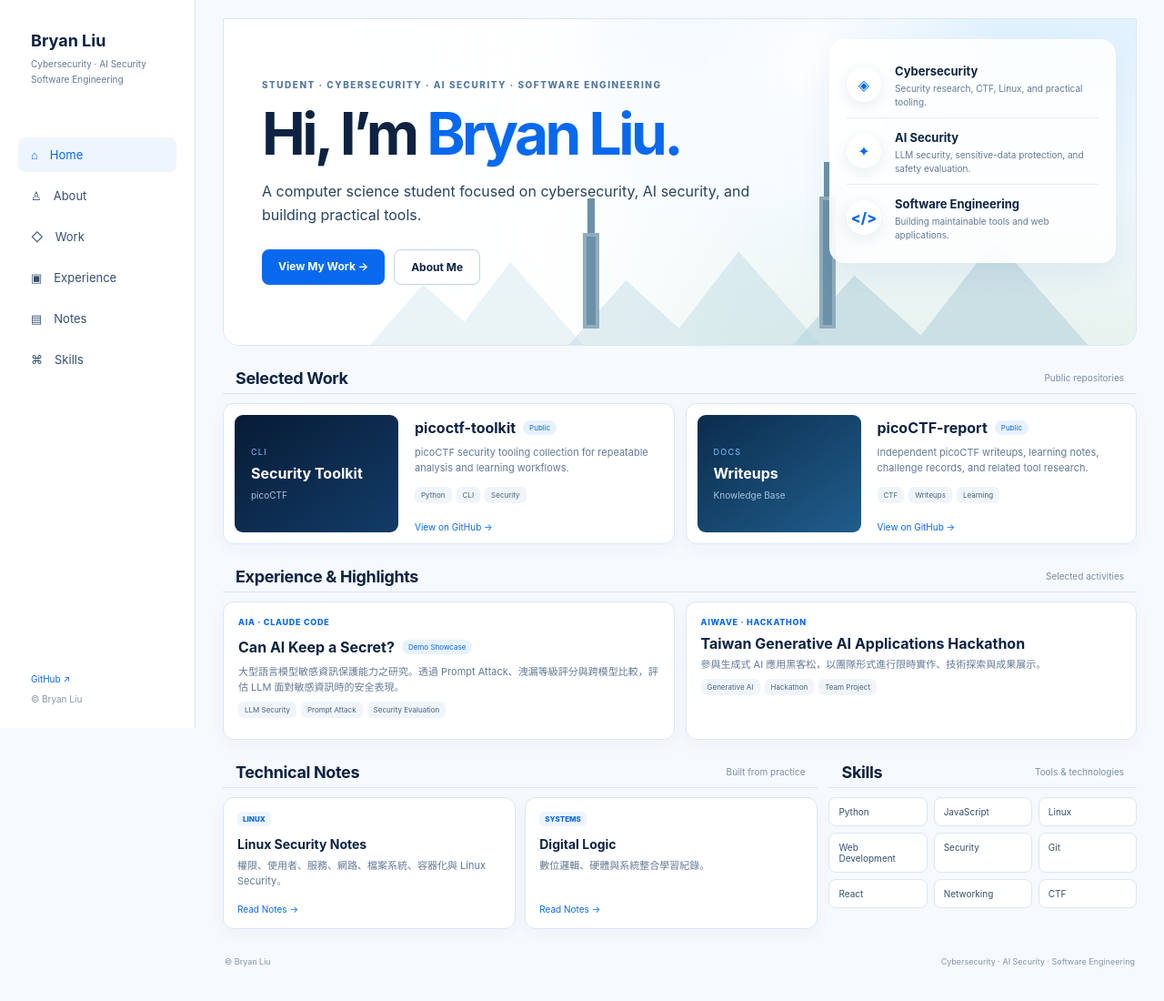
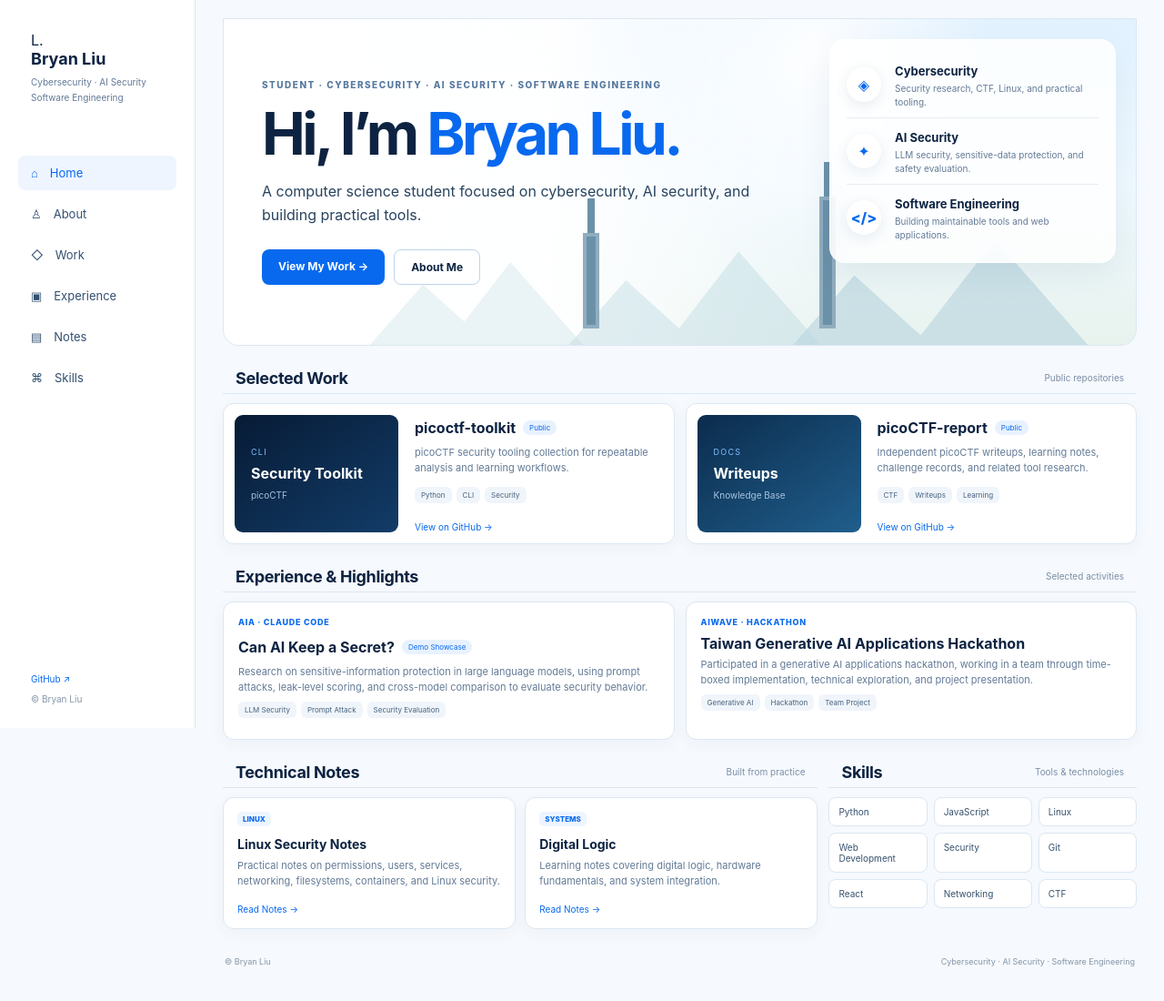
Before and after one commit to Bryan-9603012/bryan-9603012.github.io, a React (Vite) app: page / in a window 1280 px wide. Shown: the whole page at 91% size. Built offline with nearby package versions, Linux system fonts and the light colour scheme.

Commit message:
polish: unify portfolio copy and restore sidebar brand

```diff
--- a/src/App.jsx
+++ b/src/App.jsx
@@ -17,7 +17,7 @@ function App() {
   return (
     <div className="site-shell">
       <aside className="sidebar">
-        <a className="brand" href="#home"><strong>Bryan Liu</strong><small>Cybersecurity · AI Security<br/>Software Engineering</small></a>
+        <a className="brand" href="#home"><span className="brand-mark">L.</span><span><strong>Bryan Liu</strong><small>Cybersecurity · AI Security<br/>Software Engineering</small></span></a>
         <nav className="side-nav">
           <a className="active" href="#home">⌂ <span>Home</span></a>
           <a href="#about">♙ <span>About</span></a>
@@ -77,14 +77,14 @@ function App() {
             <article className="card experience-card">
               <div className="experience-date">AIA · CLAUDE CODE</div>
               <div><div className="project-title"><h3>Can AI Keep a Secret?</h3><em>Demo Showcase</em></div>
-                <p>大型語言模型敏感資訊保護能力之研究。透過 Prompt Attack、洩漏等級評分與跨模型比較，評估 LLM 面對敏感資訊時的安全表現。</p>
+                <p>Research on sensitive-information protection in large language models, using prompt attacks, leak-level scoring, and cross-model comparison to evaluate security behavior.</p>
                 <div className="tags"><span>LLM Security</span><span>Prompt Attack</span><span>Security Evaluation</span></div>
               </div>
             </article>
             <article className="card experience-card">
               <div className="experience-date">AIWAVE · HACKATHON</div>
               <div><h3>Taiwan Generative AI Applications Hackathon</h3>
-                <p>參與生成式 AI 應用黑客松，以團隊形式進行限時實作、技術探索與成果展示。</p>
+                <p>Participated in a generative AI applications hackathon, working in a team through time-boxed implementation, technical exploration, and project presentation.</p>
                 <div className="tags"><span>Generative AI</span><span>Hackathon</span><span>Team Project</span></div>
               </div>
             </article>
@@ -95,8 +95,8 @@ function App() {
           <section className="section compact" id="notes">
             <div className="section-title"><h2>Technical Notes</h2><span>Built from practice</span></div>
             <div className="notes-grid">
-              <article className="card note-card"><span className="note-label">LINUX</span><h3>Linux Security Notes</h3><p>權限、使用者、服務、網路、檔案系統、容器化與 Linux Security。</p><button onClick={() => setShowLinux(true)}>Read Notes →</button></article>
-              <article className="card note-card"><span className="note-label">SYSTEMS</span><h3>Digital Logic</h3><p>數位邏輯、硬體與系統整合學習紀錄。</p><button onClick={() => setShowDigitalLogic(true)}>Read Notes →</button></article>
+              <article className="card note-card"><span className="note-label">LINUX</span><h3>Linux Security Notes</h3><p>Practical notes on permissions, users, services, networking, filesystems, containers, and Linux security.</p><button onClick={() => setShowLinux(true)}>Read Notes →</button></article>
+              <article className="card note-card"><span className="note-label">SYSTEMS</span><h3>Digital Logic</h3><p>Learning notes covering digital logic, hardware fundamentals, and system integration.</p><button onClick={() => setShowDigitalLogic(true)}>Read Notes →</button></article>
             </div>
           </section>
 
```
